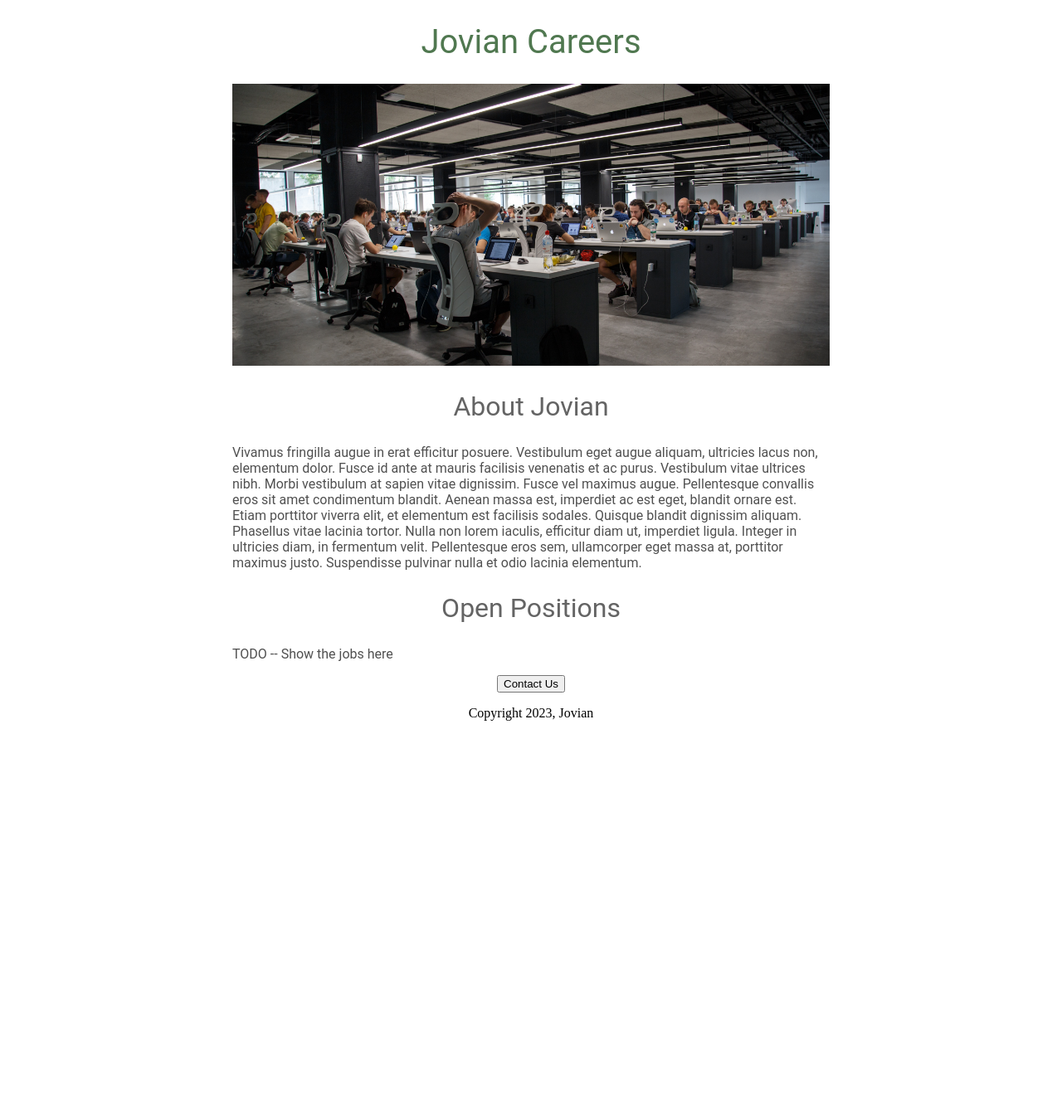
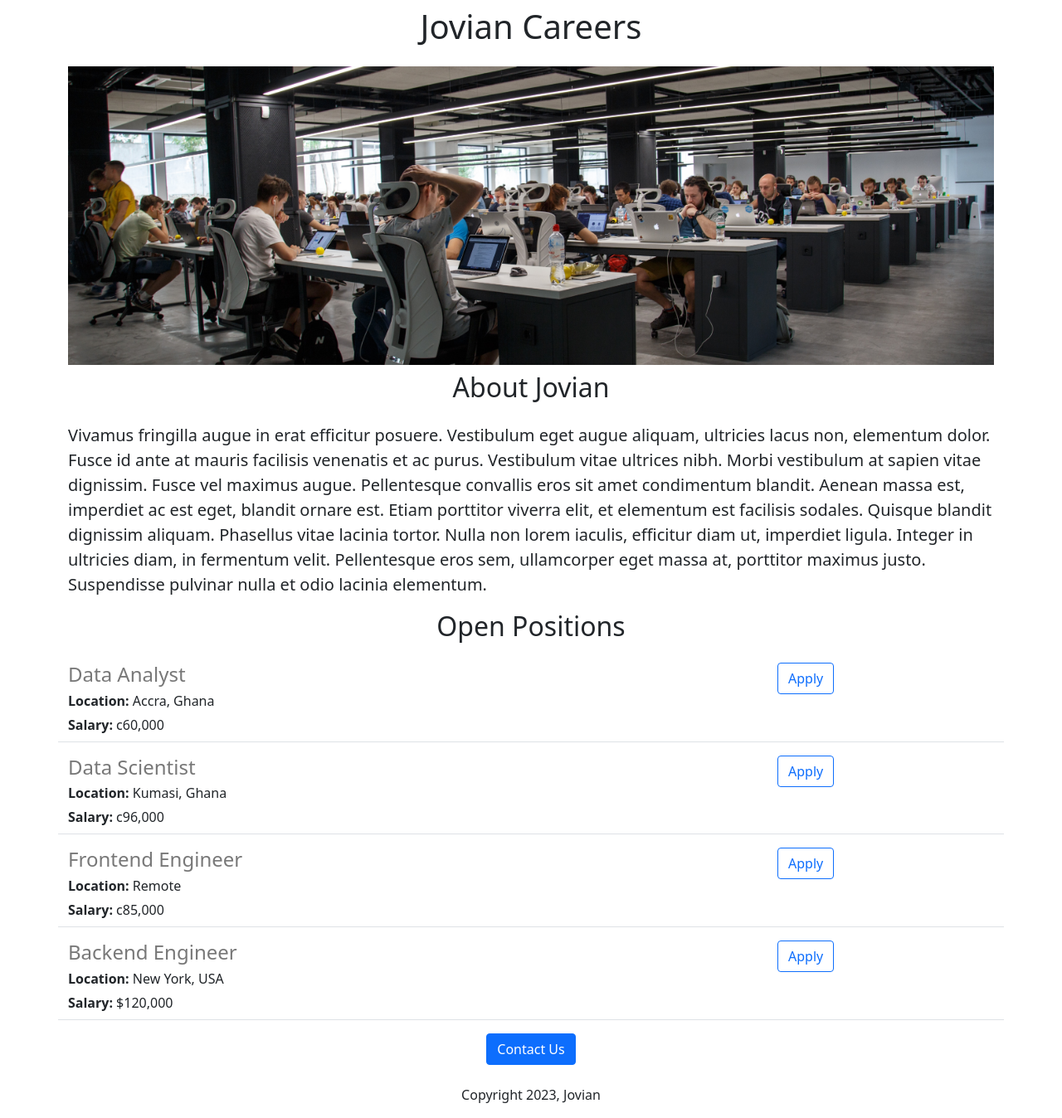
Before and after one commit to dr-adada/jovian-careers-website-v2, a Flask app: page / in a window 1280 px wide. Shown: the whole page at 83% size. Before the commit the page ends 869 px from the top, so only its background shows below. Run offline with Flask 2, Linux system fonts and the light colour scheme.

Commit message:
Added dynamic data and API route

```diff
--- a/app.py
+++ b/app.py
@@ -1,11 +1,43 @@
-from flask import Flask, render_template
+from flask import Flask, render_template, jsonify
 
 app = Flask(__name__)
+
+JOBS = [
+  {
+    'id': 1,
+    'title': 'Data Analyst',
+    'location': 'Accra, Ghana',
+    'salary': 'c60,000'
+  },
+  {
+    'id': 2,
+    'title': 'Data Scientist',
+    'location': 'Kumasi, Ghana',
+    'salary': 'c96,000'
+  },
+  {
+    'id': 3,
+    'title': 'Frontend Engineer',
+    'location': 'Remote',
+    'salary': 'c85,000'
+  },
+  {
+    'id': 4,
+    'title': 'Backend Engineer',
+    'location': 'New York, USA',
+    'salary': '$120,000'
+  }
+]
 
 #Create a route
 @app.route("/")
 def hello_world():
-  return render_template("home.html")
+  return render_template("home.html",
+                        jobs=JOBS)
+
+@app.route("/api/jobs")
+def list_jobs():
+  return jsonify(JOBS)
 
 if __name__=="__main__":
   app.run(host="0.0.0.0", debug=True)
--- a/templates/home.html
+++ b/templates/home.html
@@ -1,49 +1,34 @@
 <!DOCTYPE html>
 <html>
   <head>
+    <meta charset="utf-8">
+    <meta name="viewport" content="width=device-width, initial-scale=1">
     <title>Jovian Careers</title>
+    <link href="https://cdn.jsdelivr.net/npm/bootstrap@5.0.2/dist/css/bootstrap.min.css" rel="stylesheet" integrity="sha384-EVSTQN3/azprG1Anm3QDgpJLIm9Nao0Yz1ztcQTwFspd3yD65VohhpuuCOmLASjC" crossorigin="anonymous">
     <link href="https://jovian-careers-website.abdulrahim88.repl.co/static/favicon.ico" rel="icon" type="image/x-icon" />
     <style>
-      h1{
-        font-size: 40px;
-        font-family: roboto;
-        font-weight: normal;
-        color:rgb(80, 120, 80);
-        text-align: center;
-      }
-      h2{
-        font-family: roboto;
-        font-size: 32px;
-        color: rgb(100, 100, 100);
-        text-align: center;
-        font-weight: normal;
-      }
-      .bodytext{
-        font-family: roboto;
-        color: rgb(80, 80, 80);
-      }
-      #banner{
+      #banner {
+        height: 360px;
         width: 100%;
-        height: 340px;
         object-fit: cover;
-      }
-      #container{
-        max-width: 720px;
-        margin: 0 auto 0 auto;
+
       }
     </style>
   </head>
   <body>
-    <div id="container">
-   <h1>Jovian Careers</h1>
-    <img id="banner" src="https://jovian-careers-website.abdulrahim88.repl.co/static/banner.jpg">
-    <h2>About Jovian</h2>
-    <p class="bodytext">Vivamus fringilla augue in erat efficitur posuere. Vestibulum eget augue aliquam, ultricies lacus non, elementum dolor. Fusce id ante at mauris facilisis venenatis et ac purus. Vestibulum vitae ultrices nibh. Morbi vestibulum at sapien vitae dignissim. Fusce vel maximus augue. Pellentesque convallis eros sit amet condimentum blandit. Aenean massa est, imperdiet ac est eget, blandit ornare est. Etiam porttitor viverra elit, et elementum est facilisis sodales. Quisque blandit dignissim aliquam. Phasellus vitae lacinia tortor. Nulla non lorem iaculis, efficitur diam ut, imperdiet ligula. Integer in ultricies diam, in fermentum velit. Pellentesque eros sem, ullamcorper eget massa at, porttitor maximus justo. Suspendisse pulvinar nulla et odio lacinia elementum.</p>
-    <h2>Open Positions</h2>
-    <p class="bodytext">TODO -- Show the jobs here</p>
+    <div class='container'>
+   <h1 class='text-center mt-2 mb-4'>Jovian Careers</h1>
+    <img class='img-fluid' id="banner" src="https://jovian-careers-website.abdulrahim88.repl.co/static/banner.jpg">
+    <h2 class='text-center mt-2 mb-4'>About Jovian</h2>
+    <p class='lead'>Vivamus fringilla augue in erat efficitur posuere. Vestibulum eget augue aliquam, ultricies lacus non, elementum dolor. Fusce id ante at mauris facilisis venenatis et ac purus. Vestibulum vitae ultrices nibh. Morbi vestibulum at sapien vitae dignissim. Fusce vel maximus augue. Pellentesque convallis eros sit amet condimentum blandit. Aenean massa est, imperdiet ac est eget, blandit ornare est. Etiam porttitor viverra elit, et elementum est facilisis sodales. Quisque blandit dignissim aliquam. Phasellus vitae lacinia tortor. Nulla non lorem iaculis, efficitur diam ut, imperdiet ligula. Integer in ultricies diam, in fermentum velit. Pellentesque eros sem, ullamcorper eget massa at, porttitor maximus justo. Suspendisse pulvinar nulla et odio lacinia elementum.</p>
+    <h2 class='text-center mt-2 mb-4'>Open Positions</h2>
+    <div>
+      {% for job in jobs %}
+      {% include 'jobitem.html' %}
+      {% endfor %}
     <div style="text-align: center;">
-      <button>Contact Us</button>
-      <p>Copyright 2023, Jovian</p>
+      <button type="button" class="btn btn-primary">Contact Us</button>
+      <p class='mt-4'>Copyright 2023, Jovian</p>
     </div>
   </body>
 </html>
--- /dev/null
+++ b/templates/jobitem.html
@@ -0,0 +1,15 @@
+<div class='border-bottom row' style='margin-bottom:16px; padding-bottom: 8px;'>
+  <div class='col-9'>
+    <h4 style='color: rgb(120, 120, 120);                 margin-bottom: 5px;'>{{job['title']}}
+    </h4>
+    <div>
+      <b>Location:</b> {{job['location']}}            </div>
+    {% if 'salary' in job %}
+    <div style='margin-top:5px;'><b>Salary:</b> {{job['salary']}}
+    </div>
+    {% endif %}
+  </div>
+  <div class='col-3'>
+    <button type="button" class="btn btn-outline-primary">Apply</button>
+  </div>
+</div>
```
